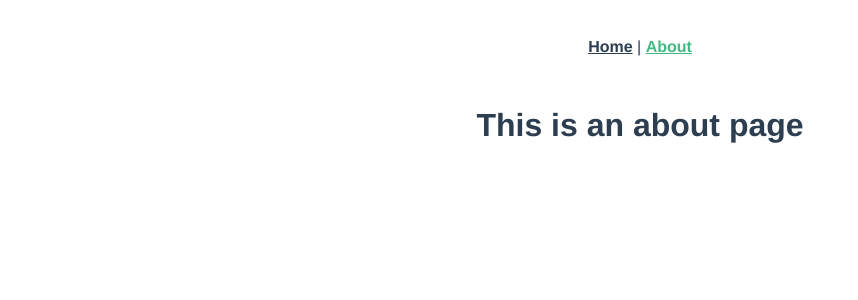
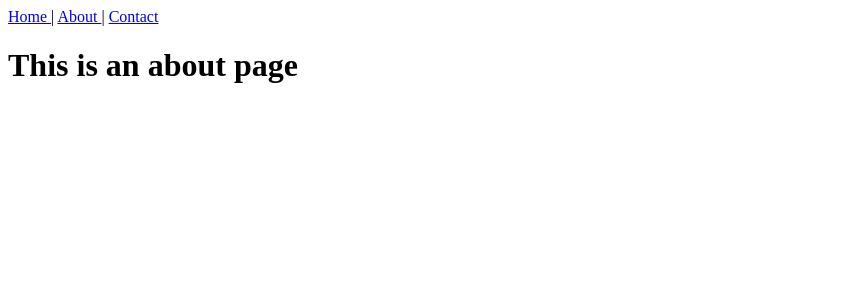
Before and after one commit to MattyCodes/FreeAtlantaMove, a Vue app: page /about in a window 1280 px wide. Shown: the top 300 px of the page, without its empty margins (0-858 px from the left). Built offline with nearby package versions, Linux system fonts and the light colour scheme.

Commit message:
Initial setup of routes, views and a basic navbar component

```diff
--- a/package.json
+++ b/package.json
@@ -8,6 +8,7 @@
     "lint": "vue-cli-service lint"
   },
   "dependencies": {
+    "axios": "^0.19.0",
     "vue": "^2.6.10",
     "vue-router": "^3.0.3"
   },
--- a/public/index.html
+++ b/public/index.html
@@ -5,13 +5,12 @@
     <meta http-equiv="X-UA-Compatible" content="IE=edge">
     <meta name="viewport" content="width=device-width,initial-scale=1.0">
     <link rel="icon" href="<%= BASE_URL %>favicon.ico">
-    <title>free-atlanta-move-website</title>
+    <title> FreeAtlantaMove.com </title>
   </head>
   <body>
     <noscript>
-      <strong>We're sorry but free-atlanta-move-website doesn't work properly without JavaScript enabled. Please enable it to continue.</strong>
+      <strong> We're sorry but FreeAtlantaMove.com doesn't work properly without JavaScript enabled. Please enable it to continue. </strong>
     </noscript>
     <div id="app"></div>
-    <!-- built files will be auto injected -->
   </body>
 </html>
--- a/src/App.vue
+++ b/src/App.vue
@@ -1,31 +1,19 @@
 <template>
   <div id="app">
-    <div id="nav">
-      <router-link to="/">Home</router-link> |
-      <router-link to="/about">About</router-link>
-    </div>
-    <router-view/>
+    <!-- If it is needed, the navbar can be hidden using the navbarIsVisible prop. -->
+    <!-- Logic can be implemented based on the current route: this.$router.currentRoute.name -->
+    <navbar v-bind:navbarIsVisible="true" />
+    <router-view />
   </div>
 </template>
 
-<style>
-#app {
-  font-family: 'Avenir', Helvetica, Arial, sans-serif;
-  -webkit-font-smoothing: antialiased;
-  -moz-osx-font-smoothing: grayscale;
-  text-align: center;
-  color: #2c3e50;
-}
-#nav {
-  padding: 30px;
-}
+<script>
+  import navbar from './components/Navbar.vue';
 
-#nav a {
-  font-weight: bold;
-  color: #2c3e50;
-}
-
-#nav a.router-link-exact-active {
-  color: #42b983;
-}
-</style>
+  export default {
+    name: 'App',
+    components: {
+      navbar
+    }
+  }
+</script>
--- a/src/components/HelloWorld.vue
+++ /dev/null
@@ -1,57 +0,0 @@
-<template>
-  <div class="hello">
-    <h1>{{ msg }}</h1>
-    <p>
-      For a guide and recipes on how to configure / customize this project,<br>
-      check out the
-      <a href="https://cli.vuejs.org" target="_blank" rel="noopener">vue-cli documentation</a>.
-    </p>
-    <h3>Installed CLI Plugins</h3>
-    <ul>
-      <li><a href="https://github.com/vuejs/vue-cli/tree/dev/packages/%40vue/cli-plugin-eslint" target="_blank" rel="noopener">eslint</a></li>
-    </ul>
-    <h3>Essential Links</h3>
-    <ul>
-      <li><a href="https://vuejs.org" target="_blank" rel="noopener">Core Docs</a></li>
-      <li><a href="https://forum.vuejs.org" target="_blank" rel="noopener">Forum</a></li>
-      <li><a href="https://chat.vuejs.org" target="_blank" rel="noopener">Community Chat</a></li>
-      <li><a href="https://twitter.com/vuejs" target="_blank" rel="noopener">Twitter</a></li>
-      <li><a href="https://news.vuejs.org" target="_blank" rel="noopener">News</a></li>
-    </ul>
-    <h3>Ecosystem</h3>
-    <ul>
-      <li><a href="https://router.vuejs.org" target="_blank" rel="noopener">vue-router</a></li>
-      <li><a href="https://vuex.vuejs.org" target="_blank" rel="noopener">vuex</a></li>
-      <li><a href="https://github.com/vuejs/vue-devtools#vue-devtools" target="_blank" rel="noopener">vue-devtools</a></li>
-      <li><a href="https://vue-loader.vuejs.org" target="_blank" rel="noopener">vue-loader</a></li>
-      <li><a href="https://github.com/vuejs/awesome-vue" target="_blank" rel="noopener">awesome-vue</a></li>
-    </ul>
-  </div>
-</template>
-
-<script>
-export default {
-  name: 'HelloWorld',
-  props: {
-    msg: String
-  }
-}
-</script>
-
-<!-- Add "scoped" attribute to limit CSS to this component only -->
-<style scoped>
-h3 {
-  margin: 40px 0 0;
-}
-ul {
-  list-style-type: none;
-  padding: 0;
-}
-li {
-  display: inline-block;
-  margin: 0 10px;
-}
-a {
-  color: #42b983;
-}
-</style>
--- /dev/null
+++ b/src/components/Navbar.vue
@@ -0,0 +1,16 @@
+<template>
+  <div v-if="navbarShouldBeShown">
+    <router-link to="/"> Home </router-link> |
+    <router-link to="/about"> About </router-link> |
+    <router-link to="/contact"> Contact </router-link>
+  </div>
+</template>
+
+<script>
+  export default {
+    data() { return { navbarShouldBeShown: this.navbarIsVisible } },
+    mounted() { this.$watch('navbarIsVisible', navbarIsVisible => { this.navbarShouldBeShown = navbarIsVisible }, { immediate: true }) },
+    props: ['navbarIsVisible'],
+    name: 'navbar'
+  };
+</script>
--- a/src/router.js
+++ b/src/router.js
@@ -1,8 +1,10 @@
-import Vue from 'vue'
-import Router from 'vue-router'
-import Home from './views/Home.vue'
+import Vue from 'vue';
+import Router from 'vue-router';
+import Home from './views/Home.vue';
+import About from './views/About.vue';
+import Contact from './views/Contact.vue';
 
-Vue.use(Router)
+Vue.use(Router);
 
 export default new Router({
   mode: 'history',
@@ -16,12 +18,12 @@ export default new Router({
     {
       path: '/about',
       name: 'about',
-      // route level code-splitting
-      // this generates a separate chunk (about.[hash].js) for this route
-      // which is lazy-loaded when the route is visited.
-      component: function () {
-        return import(/* webpackChunkName: "about" */ './views/About.vue')
-      }
+      component: About
+    },
+    {
+      path: '/contact',
+      name: 'contact',
+      component: Contact
     }
   ]
-})
+});
--- a/src/views/About.vue
+++ b/src/views/About.vue
@@ -1,5 +1,3 @@
 <template>
-  <div class="about">
-    <h1>This is an about page</h1>
-  </div>
+  <h1>This is an about page</h1>
 </template>
--- /dev/null
+++ b/src/views/Contact.vue
@@ -0,0 +1,3 @@
+<template>
+  <h1> This is a Contact page </h1>
+</template>
--- a/src/views/Home.vue
+++ b/src/views/Home.vue
@@ -1,18 +1,26 @@
 <template>
-  <div class="home">
-    <img alt="Vue logo" src="../assets/logo.png">
-    <HelloWorld msg="Welcome to Your Vue.js App"/>
+  <div>
+    <h1> Welcome Home </h1>
   </div>
 </template>
 
 <script>
-// @ is an alias to /src
-import HelloWorld from '@/components/HelloWorld.vue'
+  import axios from "axios";
 
-export default {
-  name: 'home',
-  components: {
-    HelloWorld
-  }
-}
+  export default {
+    data() {
+      return {
+        loading: false
+      };
+    },
+
+    submitForm() {
+      // Example axios request:
+      axios
+       .get('https://api.coindesk.com/v1/bpi/currentprice.json')
+       .then(response => { this.data = response.data.bpi })
+       .catch(error => { alert(error) })
+       .finally(() => this.loading = false);
+    }
+  };
 </script>
```
Also changed, not shown: src/main.js (+5 -5 lines), src/assets/logo.png (deleted), 1 other file (tests, documents, lock files or other folders).
